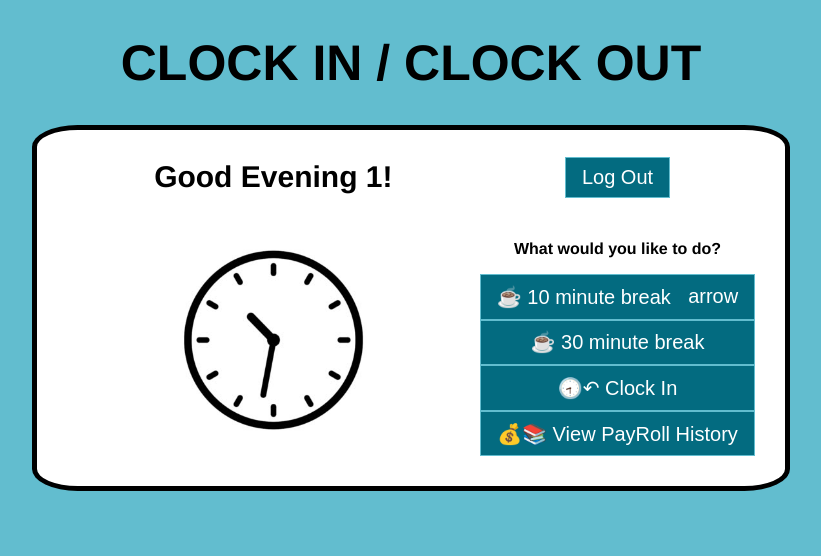
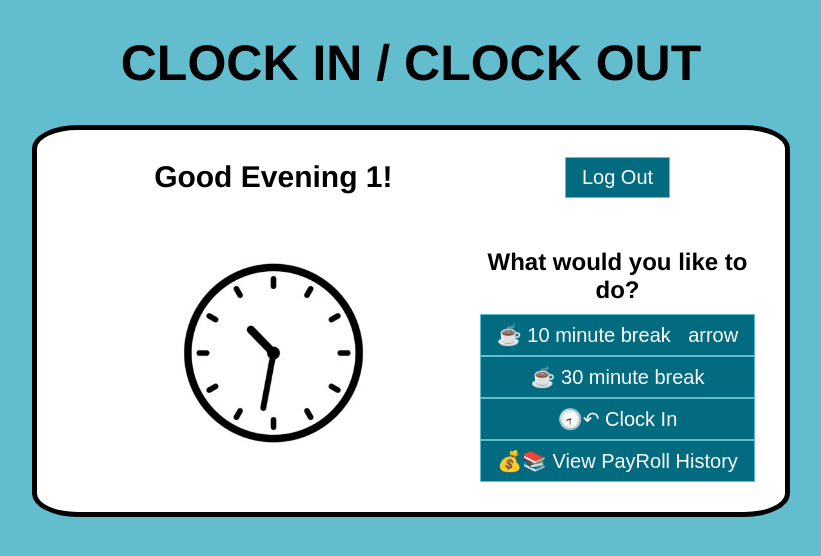
Before and after one commit to Nikhil-Naikar/Clock-In-Clock-Out, a Vue app in the folder frontend/: page /main/1 in a window 1280 px wide. Shown: the top 556 px of the page, without its empty margins (229-1050 px from the left). Built offline with nearby package versions, Linux system fonts and the light colour scheme.

Commit message:
Update MainPage.vue

```diff
--- a/frontend/src/pages/worker/MainPage.vue
+++ b/frontend/src/pages/worker/MainPage.vue
@@ -72,8 +72,9 @@ export default {
 }
 
 .small-text{
-    font-size: medium;
+    font-size: 1.5rem;
     font-weight: bold;
+    margin-bottom: 10px;
 }
 
 .flex-button{
@@ -108,6 +109,11 @@ img {
     justify-content: center;
 }
 
+.selection-container .small-text{
+    display: flex;
+    justify-content: flex-start;
+}
+
 p {
     font-size: 30px;
     font-weight: bolder;
```
